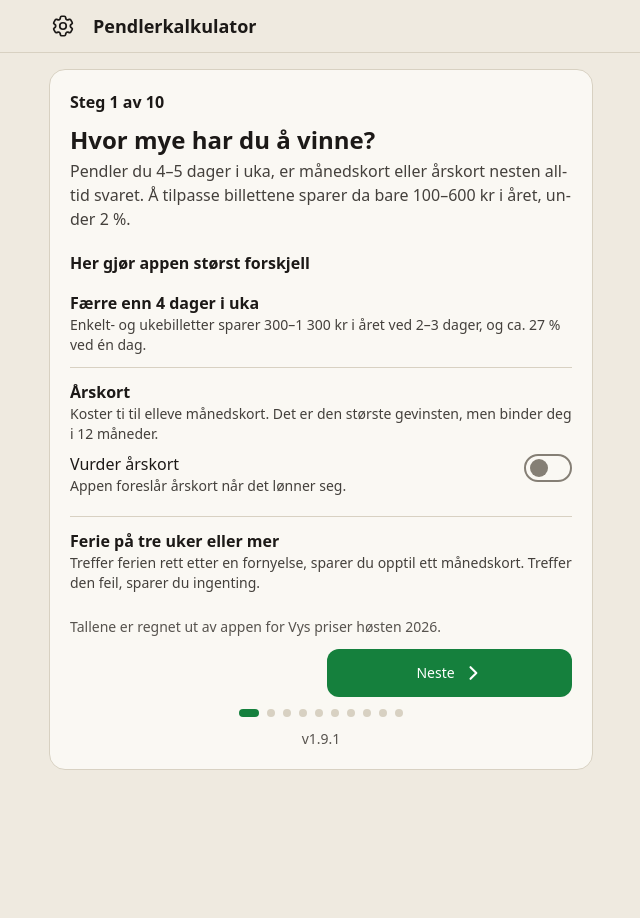
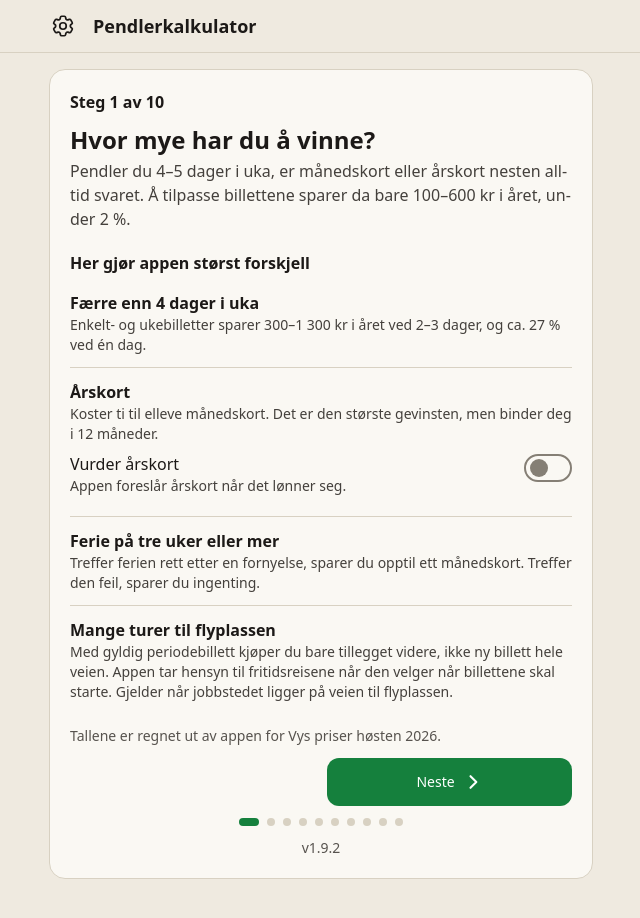
Before and after one commit to gitjanerik/pendlerkalkulator, a Vue app: page / in a window 1280 px wide. Shown: the top 918 px of the page, without its empty margins (319-959 px from the left). Before the commit the page ends 818 px from the top, so only its background shows below. Built offline with nearby package versions, Linux system fonts and the light colour scheme.

Commit message:
v1.9.2: Fritidsreiser i introduksjonen (#62)
Claude-Session: https://claude.ai/code/session_01SETuMNeB2xd6odWaS576nU

Co-authored-by: Claude <noreply@anthropic.com>

```diff
--- a/package.json
+++ b/package.json
@@ -1,6 +1,6 @@
 {
   "name": "pendlerkalkulator",
-  "version": "1.9.1",
+  "version": "1.9.2",
   "private": true,
   "type": "module",
   "scripts": {
--- a/src/components/Oppsett.vue
+++ b/src/components/Oppsett.vue
@@ -132,6 +132,10 @@ const taster = (e) => {
               <li class="py-3">
                 <strong class="block">Ferie på tre uker eller mer</strong>
                 <span class="block text-sm text-[var(--color-ink-2)]">Treffer ferien rett etter en fornyelse, sparer du opptil ett månedskort. Treffer den feil, sparer du ingenting.</span>
+              </li>
+              <li class="py-3">
+                <strong class="block">Mange turer til flyplassen</strong>
+                <span class="block text-sm text-[var(--color-ink-2)]">Med gyldig periodebillett kjøper du bare tillegget videre, ikke ny billett hele veien. Appen tar hensyn til fritidsreisene når den velger når billettene skal starte. Gjelder når jobbstedet ligger på veien til flyplassen.</span>
               </li>
             </ul>
             <p class="mt-3 text-sm text-[var(--color-ink-3)]">Tallene er regnet ut av appen for Vys priser høsten 2026.</p>
--- a/src/version.js
+++ b/src/version.js
@@ -1 +1 @@
-export const APP_VERSION = '1.9.1'
+export const APP_VERSION = '1.9.2'
```
Also changed, not shown: 2 other files (tests, documents, lock files or other folders).
